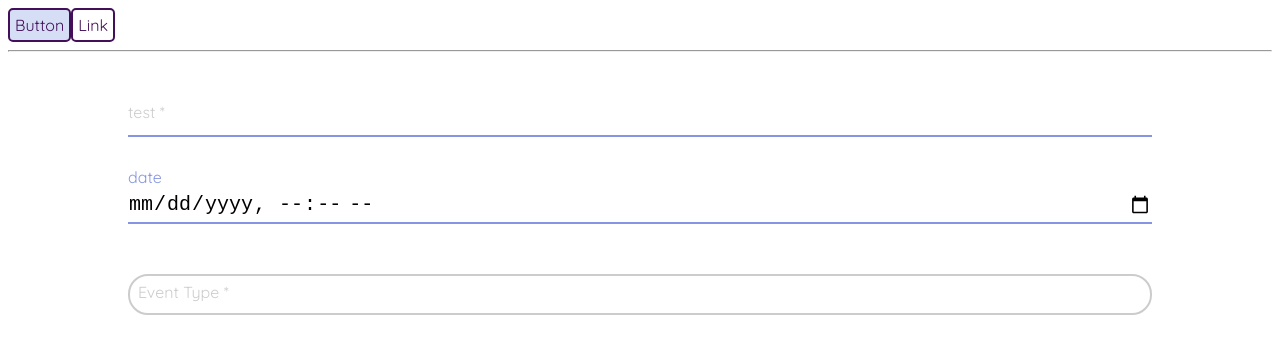
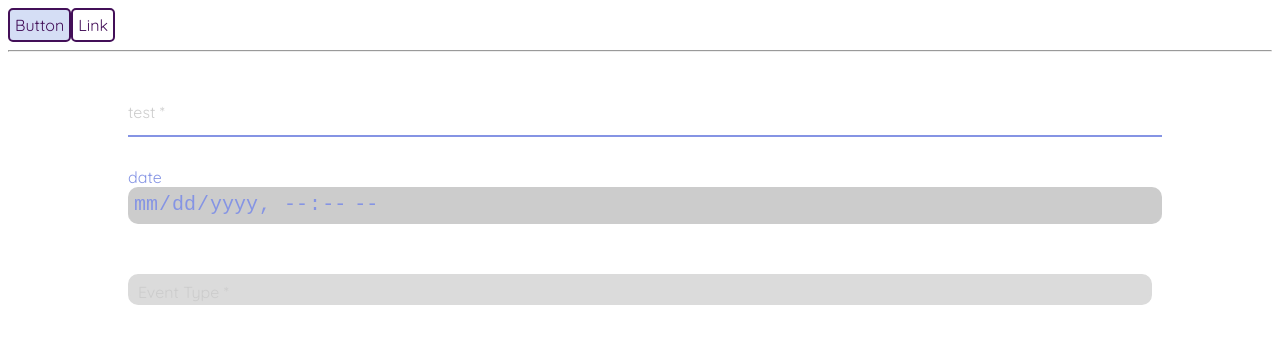
Before and after one commit to ygordantas/eventManagement, a React (Vite) app: page / in a window 1280 px wide. Shown: the top 354 px of the page. Built offline with nearby package versions, Linux system fonts and the light colour scheme.

Commit message:
added disabled styles

```diff
--- a/src/App.tsx
+++ b/src/App.tsx
@@ -34,12 +34,13 @@ function App() {
         label="test"
       />
 
-      <Input label="date" type="datetime-local" />
+      <Input disabled label="date" type="datetime-local" />
 
       <SelectInput
         id="event-type"
         label="Event Type"
         required
+        disabled
         value={selectValue}
         onChange={(e) => setSelectValue(e.target.value)}
         options={[
--- a/src/components/Input/Input.module.css
+++ b/src/components/Input/Input.module.css
@@ -9,9 +9,10 @@
   width: 100%;
   border: none;
   border-bottom: 2px solid var(--purple-200);
-  padding: 5px 0;
+
   background-color: transparent;
   outline: none;
+  padding: 5px;
 }
 
 .input_container .label {
@@ -44,3 +45,12 @@
 .input_container input.hasError ~ .label {
   color: var(--red-200);
 }
+
+.input_container input:disabled {
+  border-color: var(--disabled);
+  border-radius: 10px;
+  background-color: var(--disabled);
+  color: var(--purple-200);
+  cursor: not-allowed;
+  padding: 5px;
+}
--- a/src/components/SelectInput/SelectInput.module.css
+++ b/src/components/SelectInput/SelectInput.module.css
@@ -51,3 +51,12 @@
 .input_container select.hasError {
   border-color: var(--red-200);
 }
+
+.input_container select:disabled {
+  border-color: var(--disabled);
+  border-radius: 10px;
+  background-color: var(--disabled);
+  color: var(--purple-200);
+  cursor: not-allowed;
+  padding: 5px;
+}
```
